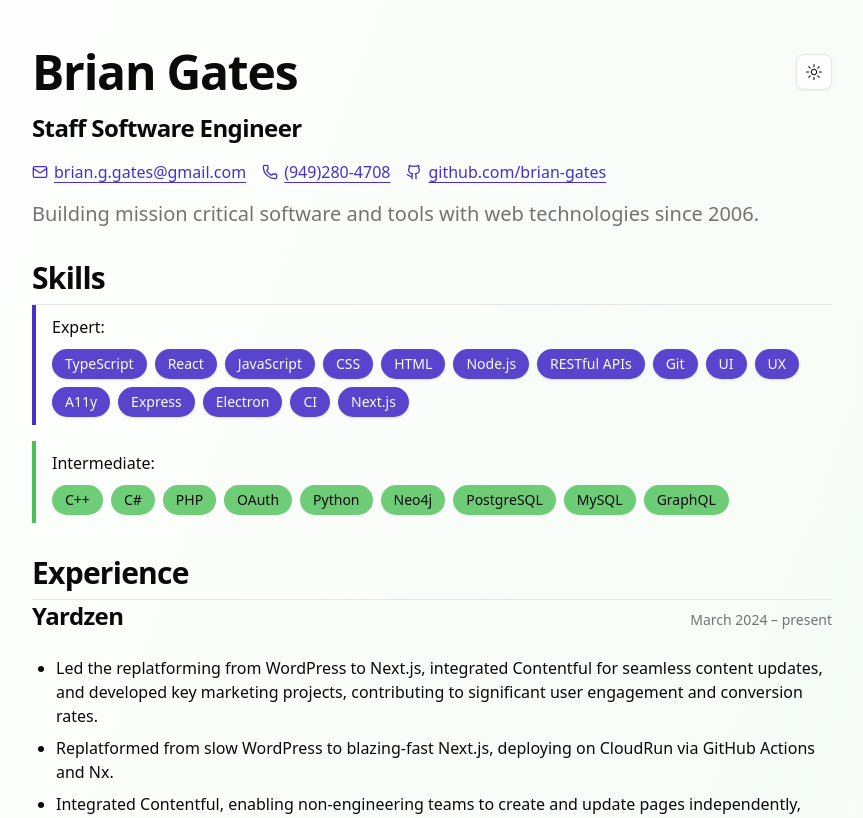
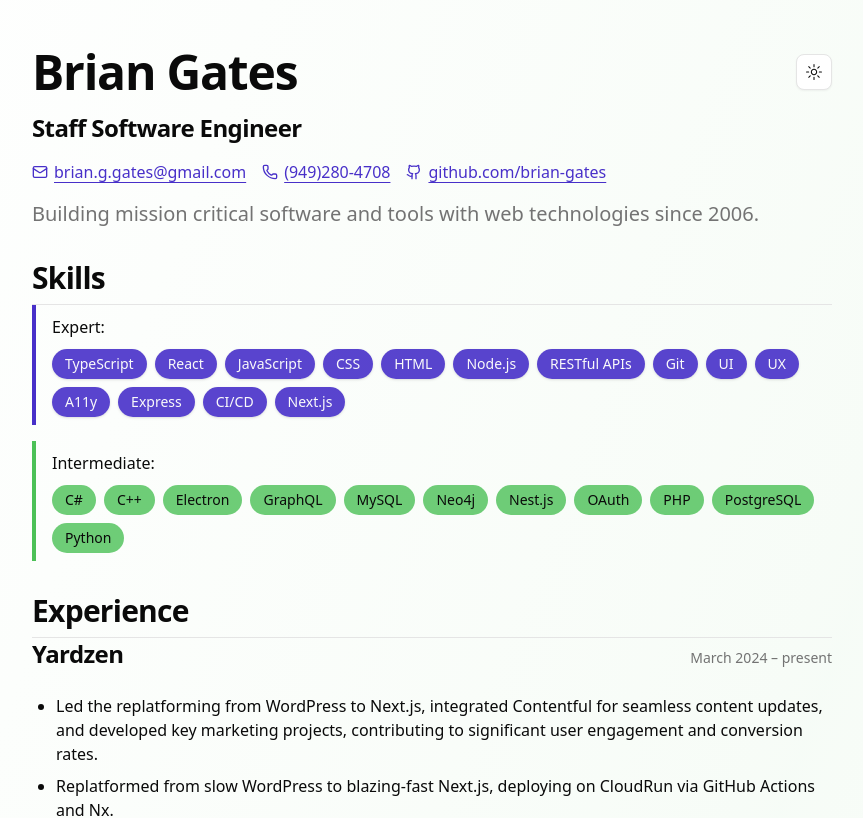
Before and after one commit to brian-gates/resume, a Next.js app: page / in a window 1280 px wide. Shown: the top 818 px of the page, without its empty margins (208-1071 px from the left). Built offline with nearby package versions, Linux system fonts and the light colour scheme.

Commit message:
skills update

```diff
--- a/src/app/page.tsx
+++ b/src/app/page.tsx
@@ -75,8 +75,7 @@
                 "UX",
                 "A11y",
                 "Express",
-                "Electron",
-                "CI",
+                "CI/CD",
                 "Next.js",
               ].map((skill) => (
                 <Badge key={skill} variant="expert">
@@ -90,15 +89,17 @@
             <P className="mb-2 font-medium">Intermediate:</P>
             <div className="flex flex-wrap gap-2">
               {[
+                "C#",
                 "C++",
-                "C#",
+                "Electron",
+                "GraphQL",
+                "MySQL",
+                "Neo4j",
+                "Nest.js",
+                "OAuth",
                 "PHP",
-                "OAuth",
+                "PostgreSQL",
                 "Python",
-                "Neo4j",
-                "PostgreSQL",
-                "MySQL",
-                "GraphQL",
               ].map((skill) => (
                 <Badge key={skill} variant="intermediate">
                   {skill}
```
